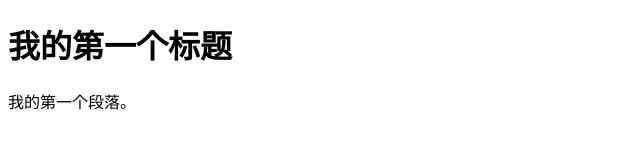
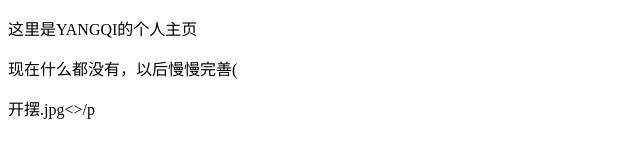
Before and after one commit to O2n2O/O2n2O.github.io, a plain HTML site: page index.html in a window 1280 px wide. Shown: the whole page, without its empty margins (0-640 px from the left). Drawn offline with Linux system fonts and the light colour scheme.

Commit message:
Update index.html

```diff
--- a/index.html
+++ b/index.html
@@ -6,15 +6,17 @@
 
 <meta charset="utf-8">
 
-<title>菜鸟教程(runoob.com)</title>
+<title>YANGQIの个人主页</title>
 
 </head>
 
 <body>
 
-    <h1>我的第一个标题</h1>
+    <p>这里是YANGQI的个人主页</p>
 
-    <p>我的第一个段落。</p>
+    <p>现在什么都没有，以后慢慢完善(</p>
+
+    <p>开摆.jpg<>/p
 
 </body>
 
```
